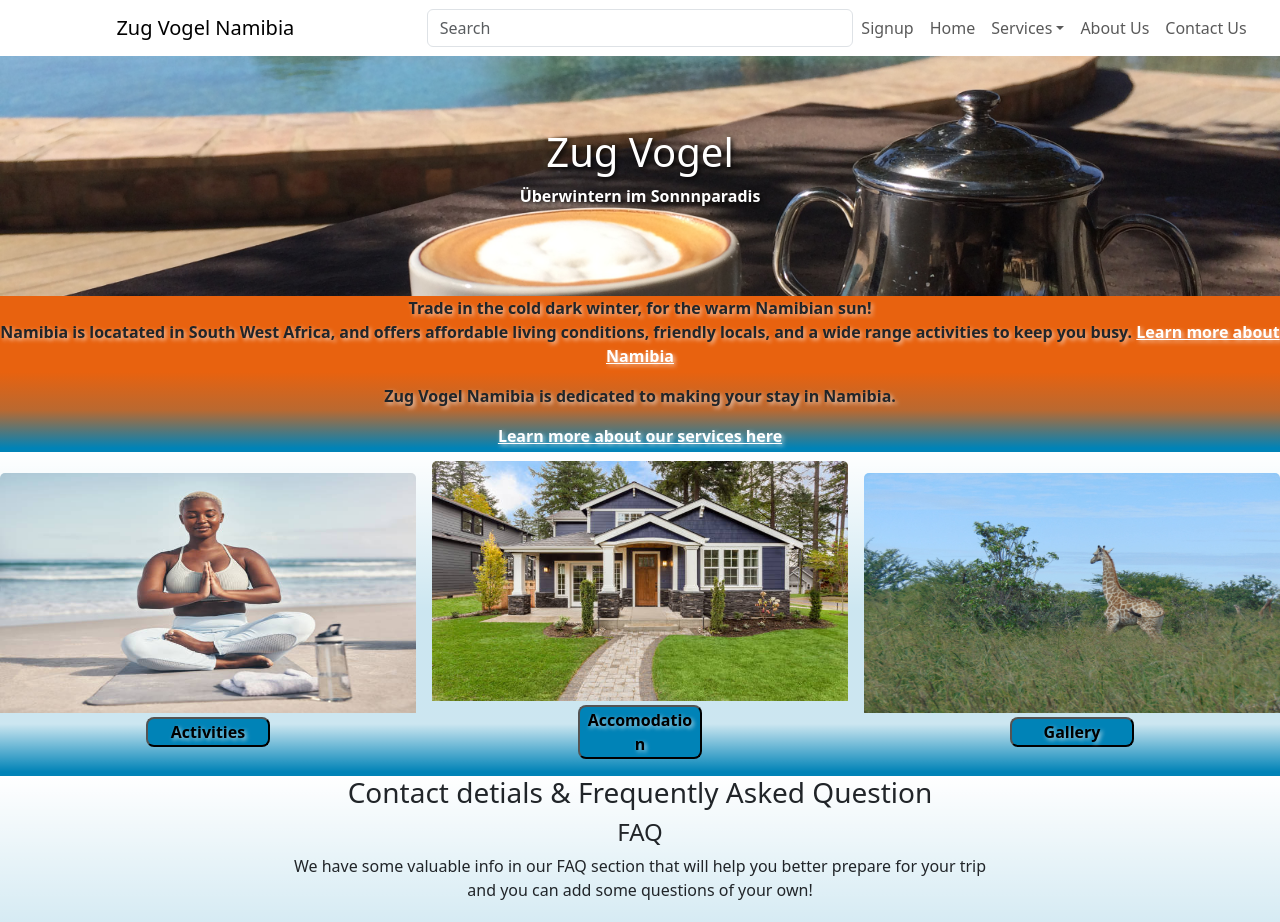
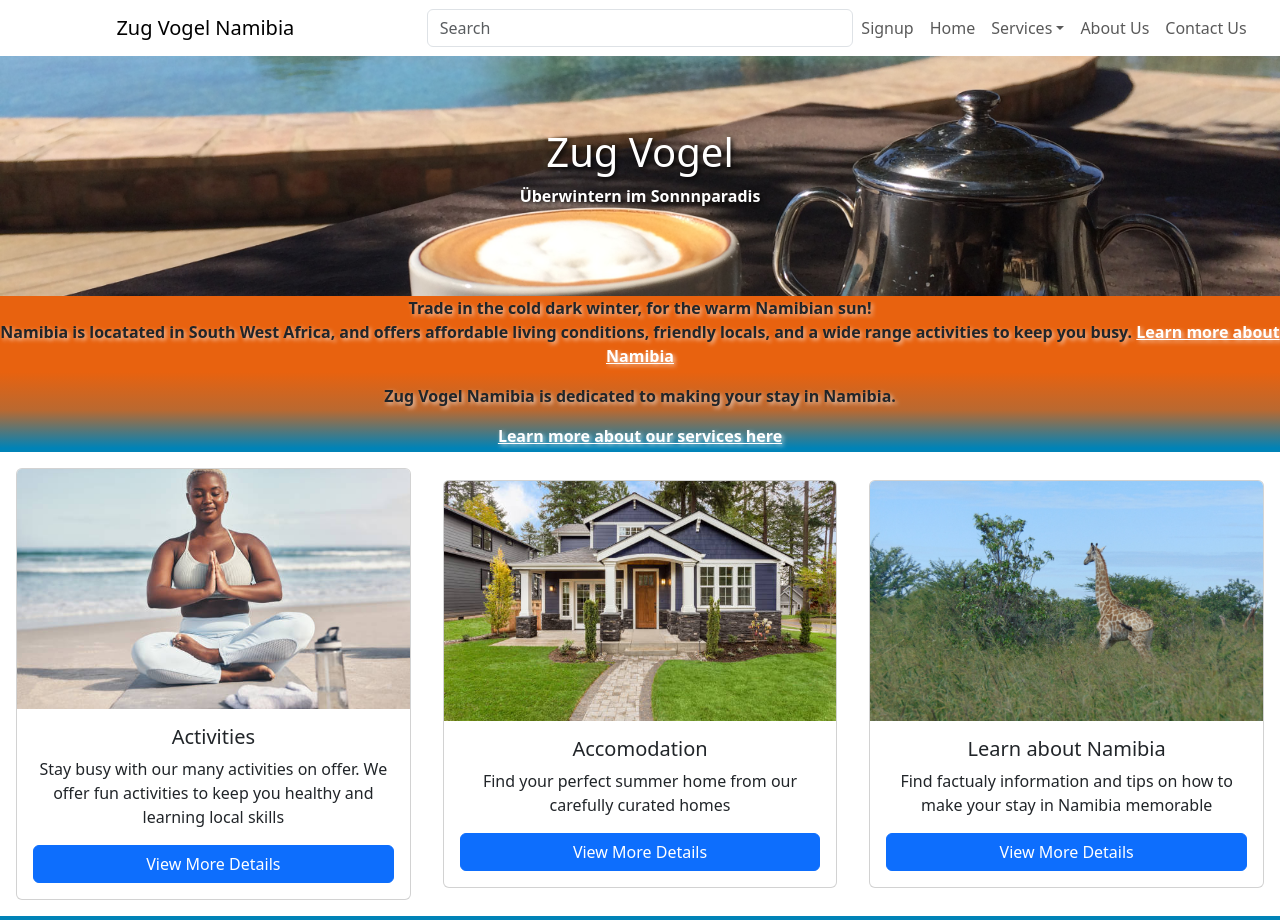
Before and after one commit to Inotila/Zug-Vogel, a React (Create React App) app in the folder frontend/: page / in a window 1280 px wide. Shown: the top 922 px of the page. Built offline with nearby package versions, Linux system fonts and the light colour scheme.

Commit message:
Added new cards and styling for a cleaner designer

```diff
--- a/frontend/src/components/home/assets/css/home.css
+++ b/frontend/src/components/home/assets/css/home.css
@@ -37,30 +37,6 @@
   padding: 0 !important; /* Removes padding around the container */
 }
 
-.card-col {
-  display: flex;
-  flex-direction: row;
-  align-items: center;
-  justify-content: center;
-  height: 20rem;
-  background: linear-gradient(
-    to bottom,
-    rgb(255, 255, 255) 0%,
-    rgba(255, 255, 255, 0.8) 50%,
-    rgba(255, 255, 255, 0.8) 85%,
-    rgba(255, 255, 255, 0) 100%
-  ) !important; /* Add gradient effect */
-}
-
-.homepage-cards {
-  width: 33%;
-  margin-top: 5px;
-  margin-bottom: 5px;
-  max-height: 100% !important;
-  background-color:transparent !important;
-  border: none !important;
-}
-
 .home-img-links {
   height: 15rem !important;
 }
@@ -84,3 +60,52 @@
   background-color: #7ad8f1;
   text-shadow: 2px 2px 4px rgba(6, 56, 117, 0.7); /* Optional: Add a text shadow */
 }
+
+
+/* CARD STYLING */
+
+.homepage-card {
+  /* Make the card fill the available space */
+ display: flex;
+ flex-direction: column; /* Stack content vertically */
+}
+
+.homepage-cover-image {
+ height: 15rem; /* Fixed height for all images */
+ object-fit: cover; /* Ensure images don't stretch */
+}
+
+.card-body {
+ /* height: 48px !important; */
+}
+
+
+.home-card-row{
+background-color: #fff;
+border-radius: ;
+}
+
+.homepage-cards {
+  width: 33%;
+  /* margin-top: 5px; */
+  /* margin-bottom: 5px; */
+  max-height: 100% !important;
+  background-color:transparent !important;
+  border: none !important;
+
+}
+
+.card-col {
+  display: flex;
+  flex-direction: row;
+  align-items: center;
+  justify-content: center;
+  /* height: 20rem; */
+  background: linear-gradient(
+    to bottom,
+    rgb(255, 255, 255) 0%,
+    rgba(255, 255, 255, 0.8) 50%,
+    rgba(255, 255, 255, 0.8) 85%,
+    rgba(255, 255, 255, 0) 100%
+  ) !important; /* Add gradient effect */
+}
--- a/frontend/src/components/home/home.tsx
+++ b/frontend/src/components/home/home.tsx
@@ -30,36 +30,42 @@ const HomePage: React.FC = () => {
             </Link>
           </div>
         </div>
-        <div className="row mt-1">
-          <div className="col card-col">
-            <div className="card homepage-cards">
-                <Link to="/" className='home-img-links-container'>
-                  <img className="home-img-links card-img-top" src={yoga}
-                        alt="#" aria-label="an image link leads to details about the art work"/>
-                </Link>
-                <div className='d-flex justify-content-center my-1'>
-                    <button className='home-link-button'> Activities</button>
+        <div className="row home-card-row mt-1">
+          <div className="col card-col m-3">
+            <div className="card homepage-card flex-fill">
+                <img className="homepage-cover-image card-img-top" src={yoga} alt="#" />
+                  <div className="card-body d-flex flex-column">
+                      <h5 className="card-title accomodation-title">Activities</h5>
+                      <p className="card-text accomodation-text">Stay busy with our many activities on offer. We offer fun activities to keep you healthy and learning local skills</p>
+                      <Link to="/" className="btn btn-primary mt-auto">
+                        View More Details
+                      </Link>
                 </div>
-
             </div>
-            <div className="card homepage-cards accomdation-card mx-3">
-                <Link to="/accomodation" className='home-img-links-container'>
-                  <img className="home-img-links card-img-top"  src={house1}
-                        alt="#" aria-label="an image link leads to details about the art work"/>
-                </Link>
-                <div className='d-flex justify-content-center'></div>
-                <div className='d-flex justify-content-center my-1'>
-                    <button className='home-link-button'> Accomodation</button>
-                </div>            </div>
-            <div className="card homepage-cards">
-                <Link to="/" className='home-img-links-container'>
-                  <img className="home-img-links card-img-top" src={gallery}
-                        alt="#" aria-label="an image link leads to details about the art work"/>
-                </Link>
-                <div className='d-flex justify-content-center'></div>
-                <div className='d-flex justify-content-center my-1'>
-                    <button className='home-link-button'> Gallery</button>
-                </div>            </div>
+          </div>
+          <div className="col card-col m-3">
+            <div className="card homepage-card flex-fill">
+                <img className="homepage-cover-image card-img-top" src={house1} alt="#" />
+                  <div className="card-body d-flex flex-column">
+                      <h5 className="card-title accomodation-title">Accomodation</h5>
+                      <p className="card-text accomodation-text">Find your perfect summer home from our carefully curated homes</p>
+                      <Link to="/accomodation" className="btn btn-primary mt-auto">
+                        View More Details
+                      </Link>
+                </div>
+            </div>
+          </div>
+          <div className="col card-col m-3">
+            <div className="card homepage-card flex-fill">
+                <img className="homepage-cover-image card-img-top" src={gallery} alt="#" />
+                  <div className="card-body d-flex flex-column">
+                      <h5 className="card-title accomodation-title">Learn about Namibia</h5>
+                      <p className="card-text accomodation-text">Find factualy information and tips on how to make your stay in Namibia memorable</p>
+                      <Link to="/" className="btn btn-primary mt-auto">
+                        View More Details
+                      </Link>
+                </div>
+            </div>
           </div>
         </div>
         <div className="row mt-1">
```
